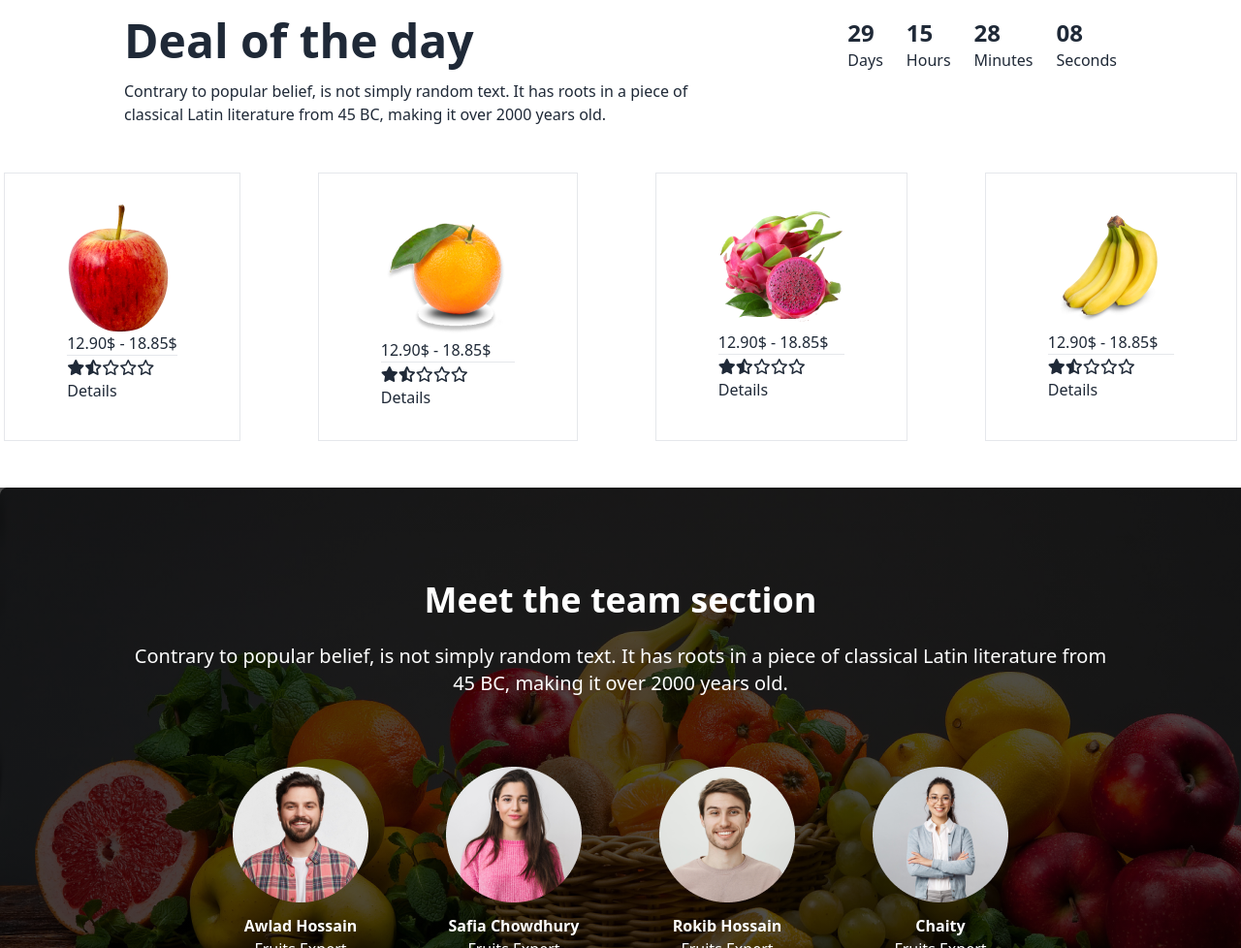
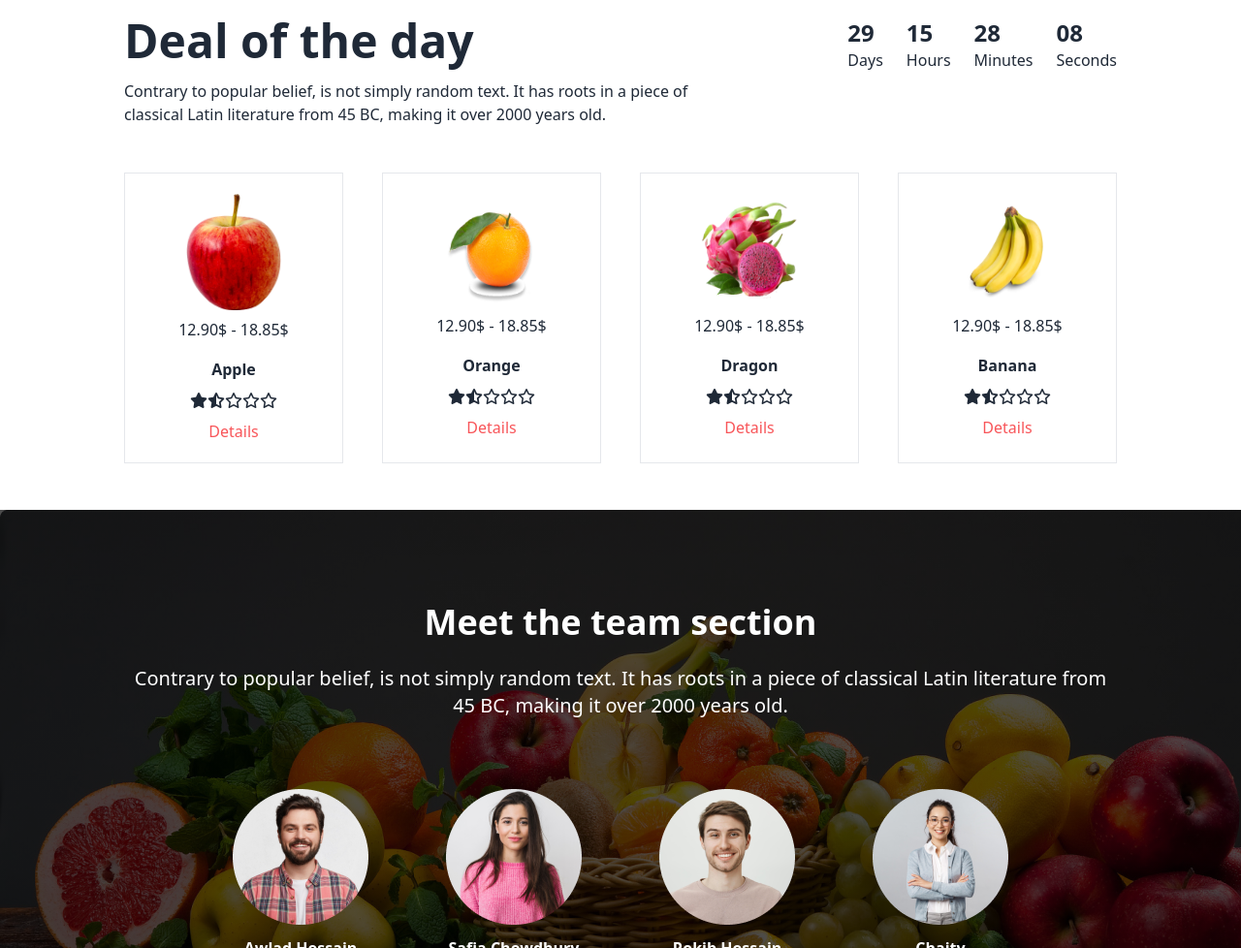
Before and after one commit to Satabdi-Rani/fruits, a plain HTML site: page index.html in a window 1280 px wide. Shown: the part 1220-2198 px from the top of the page at 97% size. Drawn offline with nearby package versions, Linux system fonts and the light colour scheme.

Commit message:
Fruit section edited

```diff
--- a/index.html
+++ b/index.html
@@ -152,14 +152,14 @@
     </section>
 
     <!-- fruits setion -->
-    <section class="mx-auto py-12">
-        <div class="flex flex-col justify-center gap-20 sm:flex sm:flex-row">
+    <section class=" py-12">
+        <div class="flex flex-col w-[80%] mx-auto  gap-10 sm:flex sm:flex-row">
             <!-- Fruits -->
-            <div class="border px-16 py-8">
-                <img class src="images/fruit6.png" alt="">
-                <p>12.90$ - 18.85$</p>
-                <hr class="divide-x-4">
-                <p></p>
+            <div class="flex flex-col justify-center items-center gap-2 border py-6 sm:w-[400px] sm:h-[300px]">
+                <img class="w-[100px] h-[120px]" src="images/fruit6.png" alt="">
+                <p class="">12.90$ - 18.85$</p>
+                <hr>
+                <p class="font-semibold">Apple</p>
                 <ul class="flex flex-row">
                     <li><i class="fa-solid fa-star" fill="#F85559"></i></li>
                     <li><i class="fa-solid fa-star-half-stroke"></i></li>
@@ -167,14 +167,14 @@
                     <li><i class="fa-regular fa-star"></i></li>
                     <li><i class="fa-regular fa-star"></i></li>
                 </ul>
-                <span>Details</span>
+                <span class="text-[#F85559]">Details</span>
             </div>
 
-            <div class="border px-16 py-8">
-                <img src="images/fruit7.png" alt="">
-                <p>12.90$ - 18.85$</p>
+            <div class="flex flex-col justify-center items-center gap-2 border py-6 sm:w-[400px] sm:h-[300px]">
+                <img class="w-[100px] h-[120px]" src="images/fruit7.png" alt="">
+                <p class="">12.90$ - 18.85$</p>
                 <hr>
-                <p></p>
+                <p class="font-semibold">Orange</p>
                 <ul class="flex flex-row">
                     <li><i class="fa-solid fa-star" fill="#F85559"></i></li>
                     <li><i class="fa-solid fa-star-half-stroke"></i></li>
@@ -182,14 +182,14 @@
                     <li><i class="fa-regular fa-star"></i></li>
                     <li><i class="fa-regular fa-star"></i></li>
                 </ul>
-                <span>Details</span>
+                <span class="text-[#F85559]">Details</span>
             </div>
 
-            <div class="border px-16 py-8">
-                <img src="images/fruit8.png" alt="">
-                <p>12.90$ - 18.85$</p>
+            <div class="flex flex-col justify-center items-center gap-2 border py-6 sm:w-[400px] sm:h-[300px]">
+                <img class="w-[100px] h-[120px]" src="images/fruit8.png" alt="">
+                <p class="">12.90$ - 18.85$</p>
                 <hr>
-                <p></p>
+                <p class="font-semibold">Dragon</p>
                 <ul class="flex flex-row">
                     <li><i class="fa-solid fa-star" fill="#F85559"></i></li>
                     <li><i class="fa-solid fa-star-half-stroke"></i></li>
@@ -197,14 +197,14 @@
                     <li><i class="fa-regular fa-star"></i></li>
                     <li><i class="fa-regular fa-star"></i></li>
                 </ul>
-                <span>Details</span>
+                <span class="text-[#F85559]">Details</span>
             </div>
 
-            <div class="border px-16 py-8">
-                <img src="images/fruit9.png" alt="">
-                <p>12.90$ - 18.85$</p>
+            <div class="flex flex-col justify-center items-center gap-2 border py-6 sm:w-[400px] sm:h-[300px]">
+                <img class="w-[100px] h-[120px]" src="images/fruit9.png" alt="">
+                <p class="">12.90$ - 18.85$</p>
                 <hr>
-                <p></p>
+                <p class="font-semibold">Banana</p>
                 <ul class="flex flex-row">
                     <li><i class="fa-solid fa-star" fill="#F85559"></i></li>
                     <li><i class="fa-solid fa-star-half-stroke"></i></li>
@@ -212,8 +212,9 @@
                     <li><i class="fa-regular fa-star"></i></li>
                     <li><i class="fa-regular fa-star"></i></li>
                 </ul>
-                <span>Details</span>
+                <span class="text-[#F85559]">Details</span>
             </div>
+
             <!-- Fruits -->
         </div>
     </section>
```
